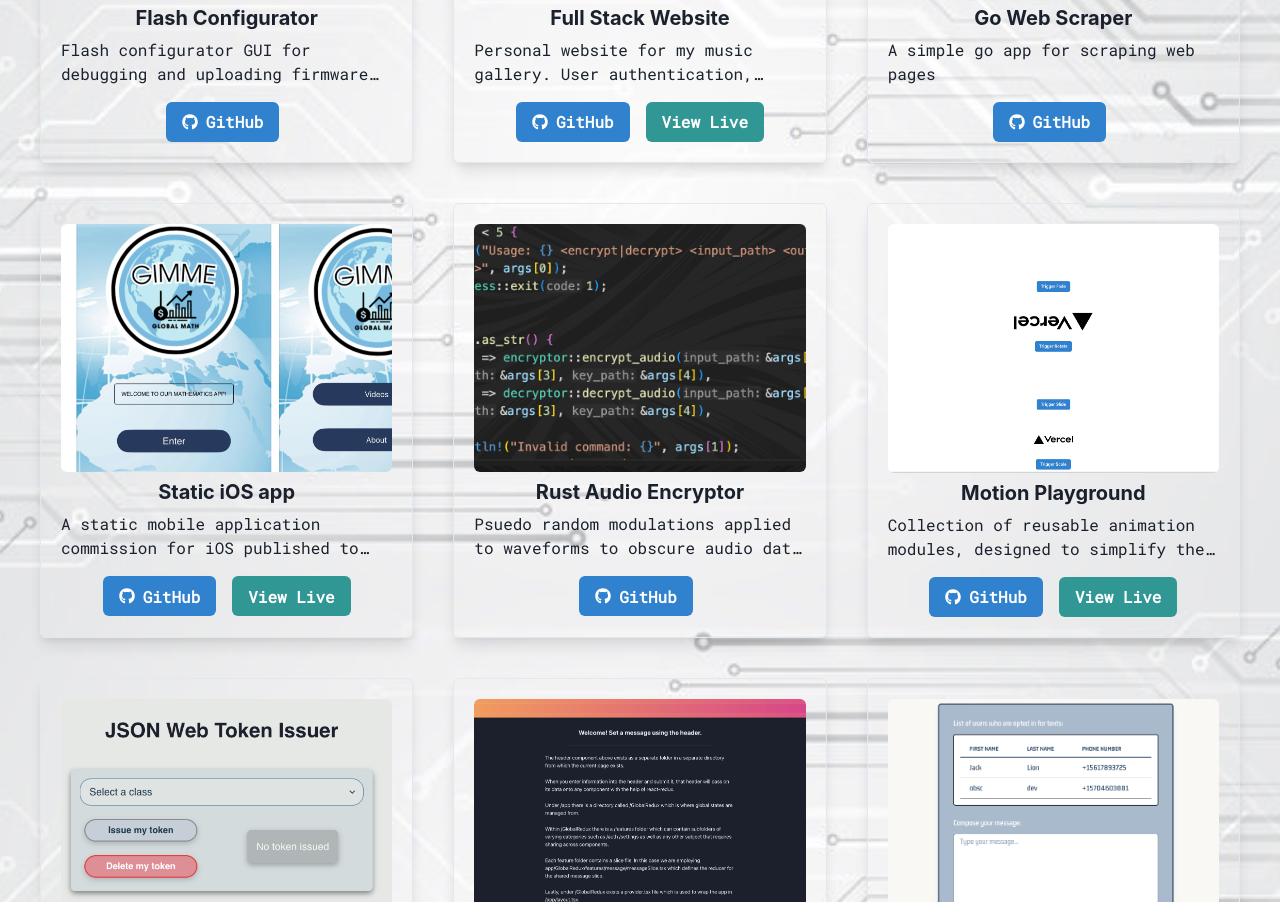
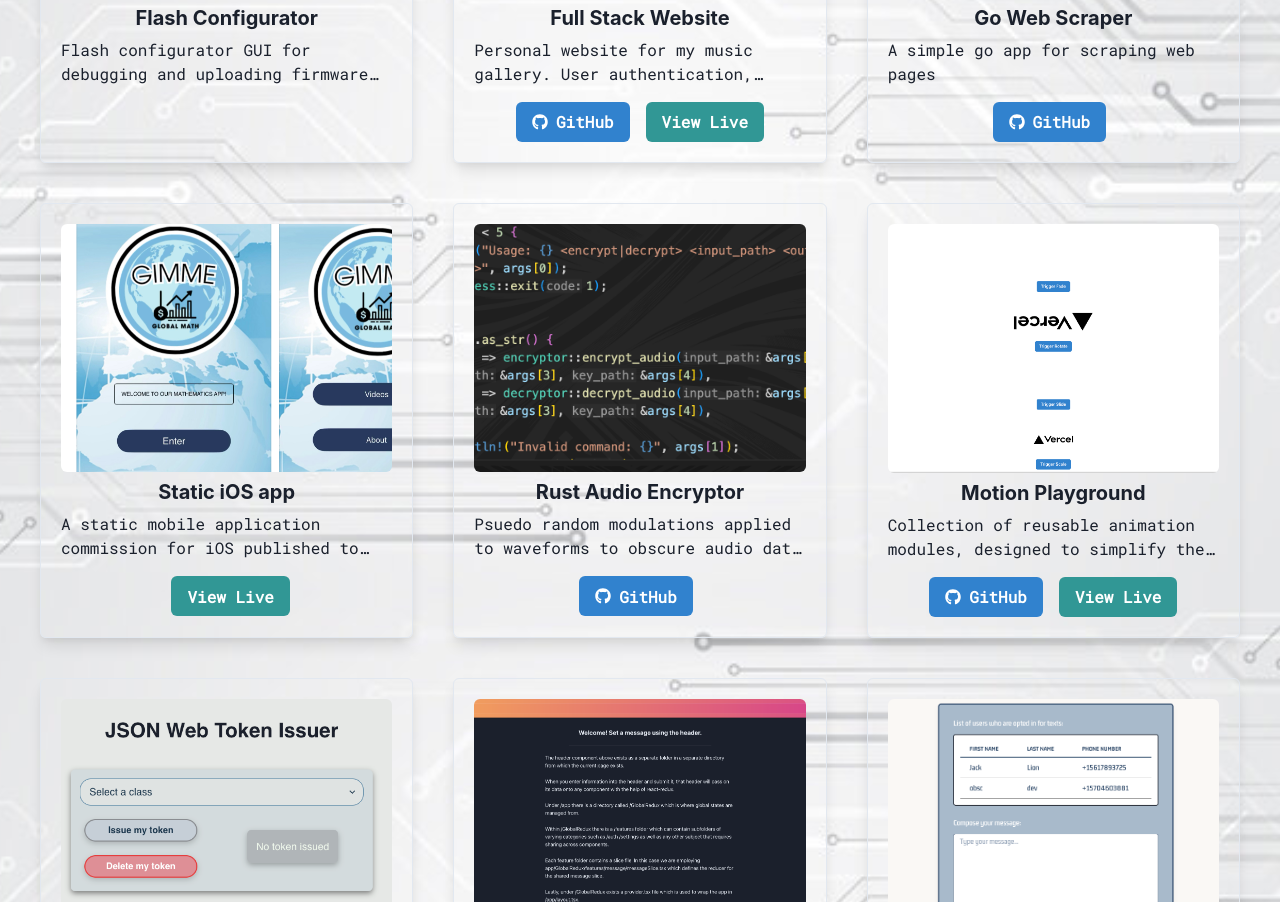
Before and after one commit to jacklion710/jacobleone-tech-portfolio, a Next.js app: page /Projects in a window 1280 px wide. Shown: the part 1010-1912 px from the top of the page. Built offline with nearby package versions, Linux system fonts and the light colour scheme.

Commit message:
No button rendering for flash configurator project

```diff
--- a/pages/Projects.tsx
+++ b/pages/Projects.tsx
@@ -240,20 +240,24 @@ import {
                                     </AspectRatio>
                                     <Heading size="md" my={2} textAlign="center">{project.title}</Heading>
                                     <Text mb={4} noOfLines={2}>{project.description}</Text>
+                                    {project.title !== "Flash Configurator" && (
                                     <Flex justifyContent="center" mt={3} wrap="wrap" direction={{ base: "column", md: "row" }}>
+                                        {project.githubUrl && (
                                         <Tooltip label="Visit GitHub Repository" aria-label="GitHub link">
                                             <Button as={Link} href={project.githubUrl} leftIcon={<FaGithub />} isExternal colorScheme="blue" mb={{ base: 2, md: 0 }} mr={{ md: 2 }}>
                                                 GitHub
                                             </Button>
                                         </Tooltip>
-                                        {(project.title === "Full Stack Website" || project.title === "JSON Web Token Demo" || project.title === "ChakraUI SVG Filter" || project.title === "Interactive Web Audio Visual Experience" || project.title === "Web Portfolio for Commercial Music" || project.title === "Web Portfolio for Software Engineering" || project.title === "Motion Playground" || project.title === "Redux Study" || project.title === "Static iOS app") &&
+                                        )}
+                                        {(project.title === "Full Stack Website" || project.title === "JSON Web Token Demo" || project.title === "ChakraUI SVG Filter" || project.title === "Interactive Web Audio Visual Experience" || project.title === "Web Portfolio for Commercial Music" || project.title === "Web Portfolio for Software Engineering" || project.title === "Motion Playground" || project.title === "Redux Study" || project.title === "Static iOS app") && project.deployUrl && (
                                         <Tooltip label="Visit Deployed Project" aria-label="Deployment link">
                                             <Button as={Link} href={project.deployUrl} isExternal colorScheme="teal" ml={{ md: 2 }}>
                                             View Live
                                             </Button>
                                         </Tooltip>
-                                        }
+                                        )}
                                     </Flex>
+                                    )}
                                 </Box>
                             ))}
                         </SimpleGrid>
```
Lines whose indentation alone changed are shown as unchanged.
